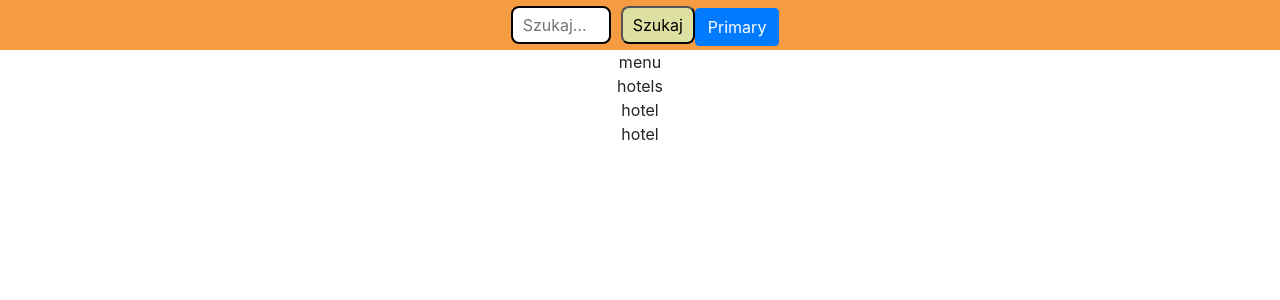
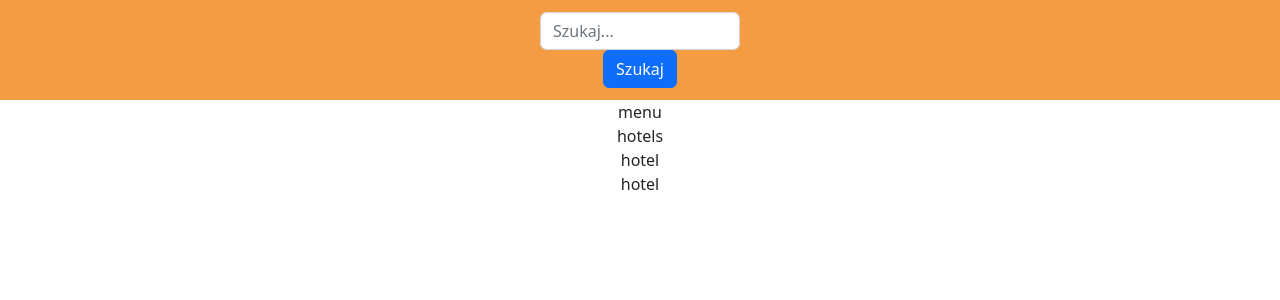
Before and after one commit to MilaKropeczka/React-SunGroup, a React (Create React App) app in the folder my-app/: page / in a window 1280 px wide. Shown: the top 300 px of the page. Built offline with nearby package versions, Linux system fonts and the light colour scheme.

Commit message:
instalacja sass, npm i node-sass

```diff
--- a/my-app/package.json
+++ b/my-app/package.json
@@ -8,6 +8,7 @@
     "@testing-library/user-event": "^13.5.0",
     "bootstrap": "^5.2.0",
     "eslint": "^8.20.0",
+    "node-sass": "^7.0.1",
     "react": "^18.2.0",
     "react-dom": "^18.2.0",
     "react-scripts": "5.0.1",
--- a/my-app/public/index.html
+++ b/my-app/public/index.html
@@ -6,8 +6,6 @@
   <link rel="icon" href="%PUBLIC_URL%/favicon.ico" />
   <meta name="viewport" content="width=device-width, initial-scale=1" />
   <link rel="manifest" href="%PUBLIC_URL%/manifest.json" />
-  <link rel="stylesheet" href="https://cdn.jsdelivr.net/npm/bootstrap@4.4.1/dist/css/bootstrap.min.css"
-    integrity="sha384-Vkoo8x4CGsO3+Hhxv8T/Q5PaXtkKtu6ug5TOeNV6gBiFeWPGFN9MuhOf23Q9Ifjh" crossorigin="anonymous">
   <title>Noclegi</title>
 </head>
 
--- a/my-app/src/App.css
+++ /dev/null
@@ -1,16 +0,0 @@
-.App {
-	text-align: center;
-}
-
-.input-text {
-	border-radius: 8px;
-	border: 2px solid black;
-	margin: 10px;
-	padding: 5px 10px;
-}
-
-.button {
-	border-radius: 8px;
-	padding: 5px 10px;
-	background-color: rgb(222, 224, 162);
-}
--- a/my-app/src/App.js
+++ b/my-app/src/App.js
@@ -1,4 +1,4 @@
-import './App.css';
+import './App.sass';
 import Header from './components/Header/Header';
 import Menu from './components/Menu/Menu';
 import Hotels from './components/Hotels/Hotels';
--- /dev/null
+++ b/my-app/src/App.sass
@@ -0,0 +1,2 @@
+.App
+	text-align: center
--- a/my-app/src/components/Header/Header.module.css
+++ b/my-app/src/components/Header/Header.module.css
@@ -1,5 +1,5 @@
 .header {
-	height: 50px;
+	height: 100px;
 	background-color: rgb(245, 156, 66);
 	display: flex;
 	align-items: center;
--- a/my-app/src/components/Header/Searchbar/Searchbar.js
+++ b/my-app/src/components/Header/Searchbar/Searchbar.js
@@ -4,16 +4,15 @@ const Searchbar = () => {
 	return (
 		<div>
 			<input
-				className='input-text'
+				className='form-control'
 				style={{
-					width: `100px`,
+					width: `200px`,
 				}}
 				type='text'
 				placeholder='Szukaj...'
 			/>
-			<button className='button'>Szukaj</button>
-			<button type='button' class='btn btn-primary'>
-				Primary
+			<button type='button' className='btn btn-primary'>
+				Szukaj
 			</button>
 		</div>
 	);
```
Also changed, not shown: my-app/src/index.js (+4 -3 lines), 1 other file (tests, documents, lock files or other folders).
